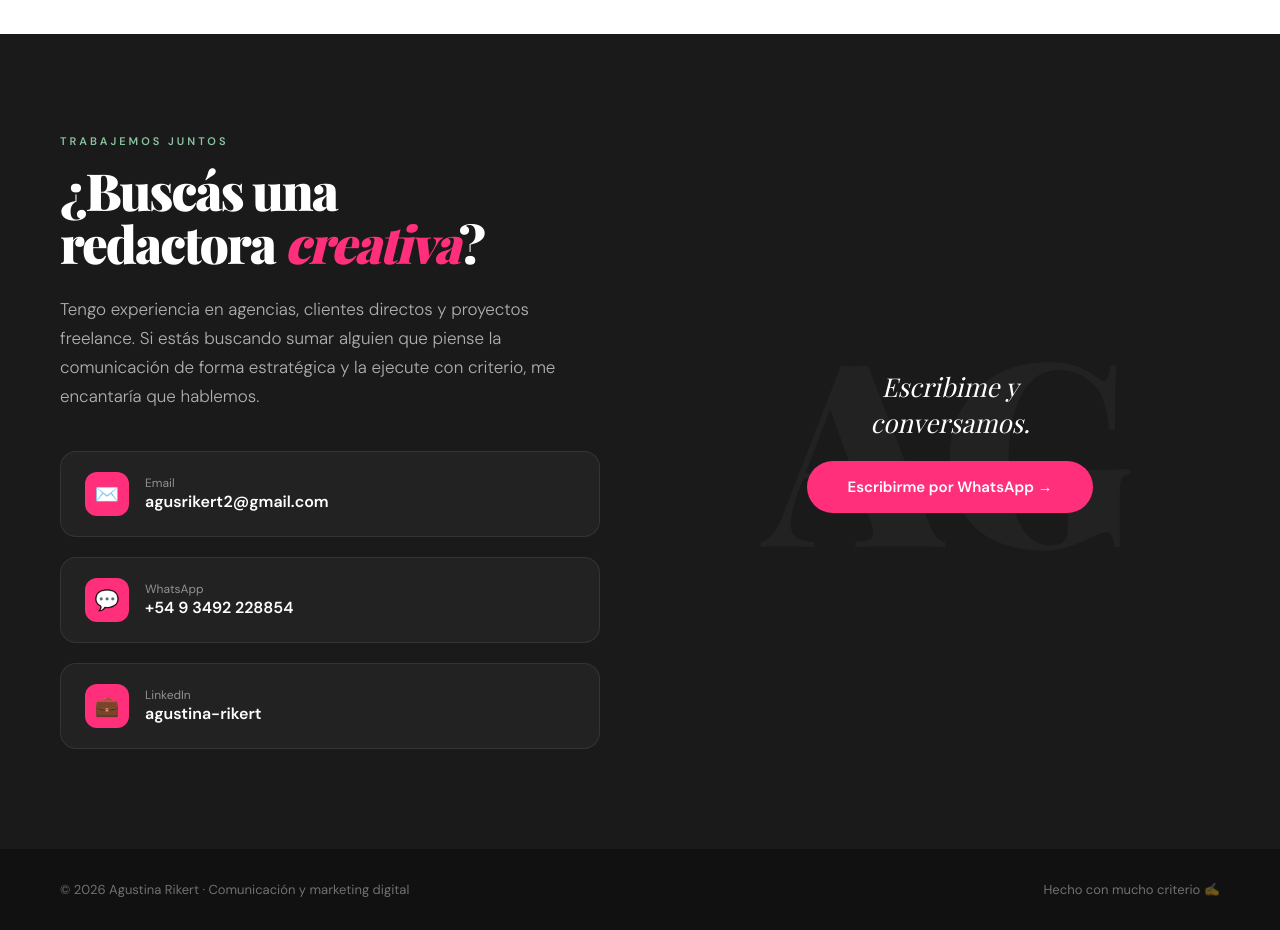
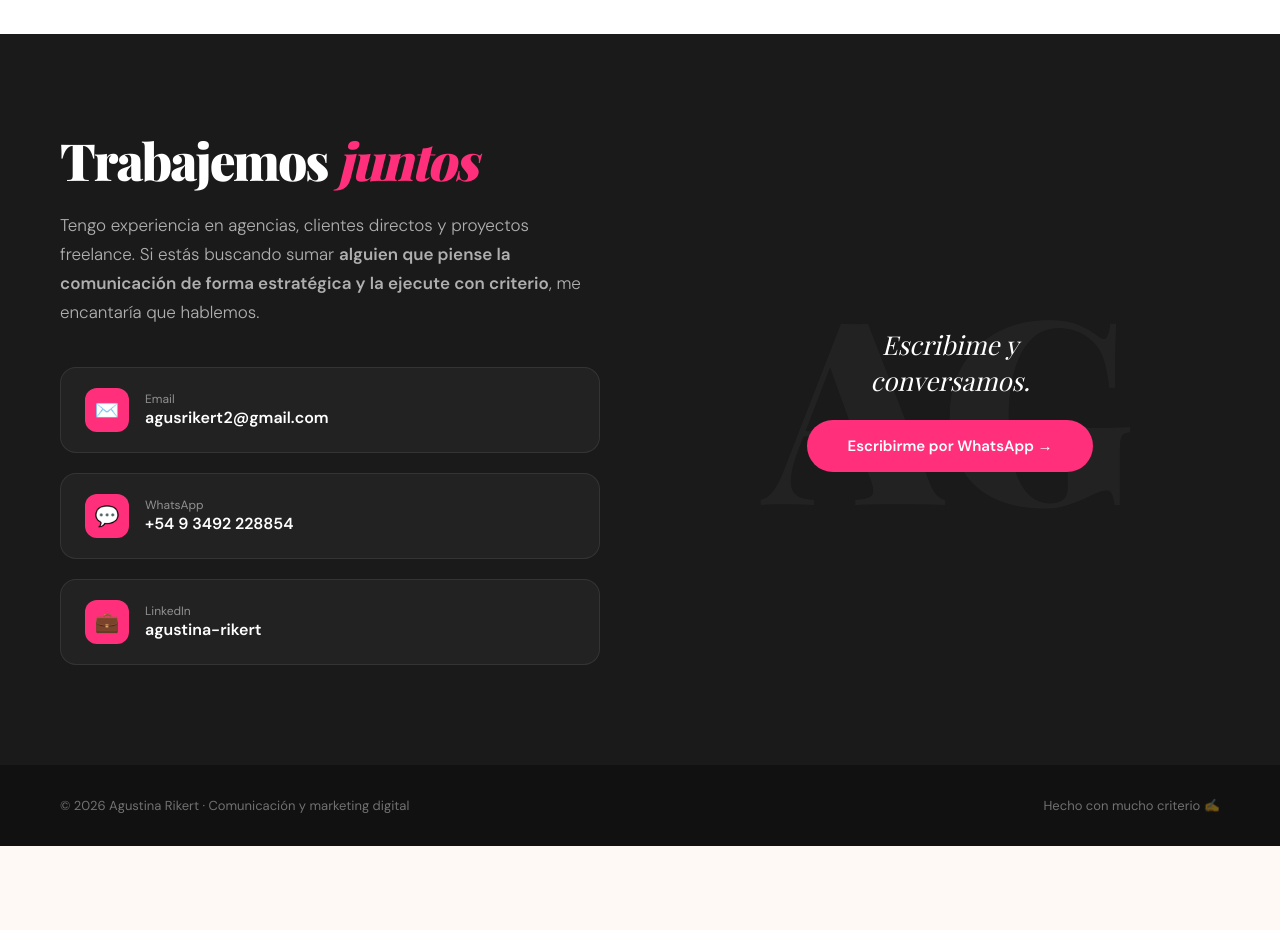
Before and after one commit to agusrikert2/portfolio-agustina-rikert, a plain HTML site: page index.html in a window 1280 px wide. Shown: the part 5520-6450 px from the top of the page. After the commit the page ends 6366 px from the top, so only its background shows below. Drawn offline with nearby package versions, Linux system fonts and the light colour scheme; a web font is replaced by a local one.

Commit message:
Update page title and contact section wording

```diff
--- a/index.html
+++ b/index.html
@@ -3,7 +3,7 @@
 <head>
 <meta charset="UTF-8">
 <meta name="viewport" content="width=device-width, initial-scale=1.0">
-<title>Agustina Rikert — Redactora Creativa</title>
+<title>Agustina Rikert — Comunicación y Marketing</title>
 <link href="https://fonts.googleapis.com/css2?family=Playfair+Display:ital,wght@0,400;0,700;0,900;1,400;1,700&family=DM+Sans:ital,wght@0,300;0,400;0,500;0,600;1,300;1,400&display=swap" rel="stylesheet">
 <style>
   :root {
@@ -279,7 +279,7 @@
   }
   .slider-btn:hover { background: var(--pink); border-color: var(--pink); }
 
-  /* TEXTOS */
+  /* CONTENIDOS */
   .muestras { padding: 100px 60px; background: var(--cream); }
   .muestras-intro {
     display: grid; grid-template-columns: 1fr 2fr;
@@ -995,9 +995,8 @@
 <!-- CONTACTO -->
 <div class="contacto" id="contacto">
   <div>
-    <span class="section-label" style="color:var(--green)">Trabajemos juntos</span>
-    <h2 class="section-title">¿Buscás una<br>redactora <em>creativa</em>?</h2>
-    <p class="contacto-desc">Tengo experiencia en agencias, clientes directos y proyectos freelance. Si estás buscando sumar alguien que piense la comunicación de forma estratégica y la ejecute con criterio, me encantaría que hablemos.</p>
+    <h2 class="section-title">Trabajemos <em>juntos</em></h2>
+    <p class="contacto-desc">Tengo experiencia en agencias, clientes directos y proyectos freelance. Si estás buscando sumar <strong>alguien que piense la comunicación de forma estratégica y la ejecute con criterio</strong>, me encantaría que hablemos.</p>
     <div class="contact-items">
       <a href="mailto:agusrikert2@gmail.com" class="contact-item">
         <div class="ci-icon">✉️</div>
```
